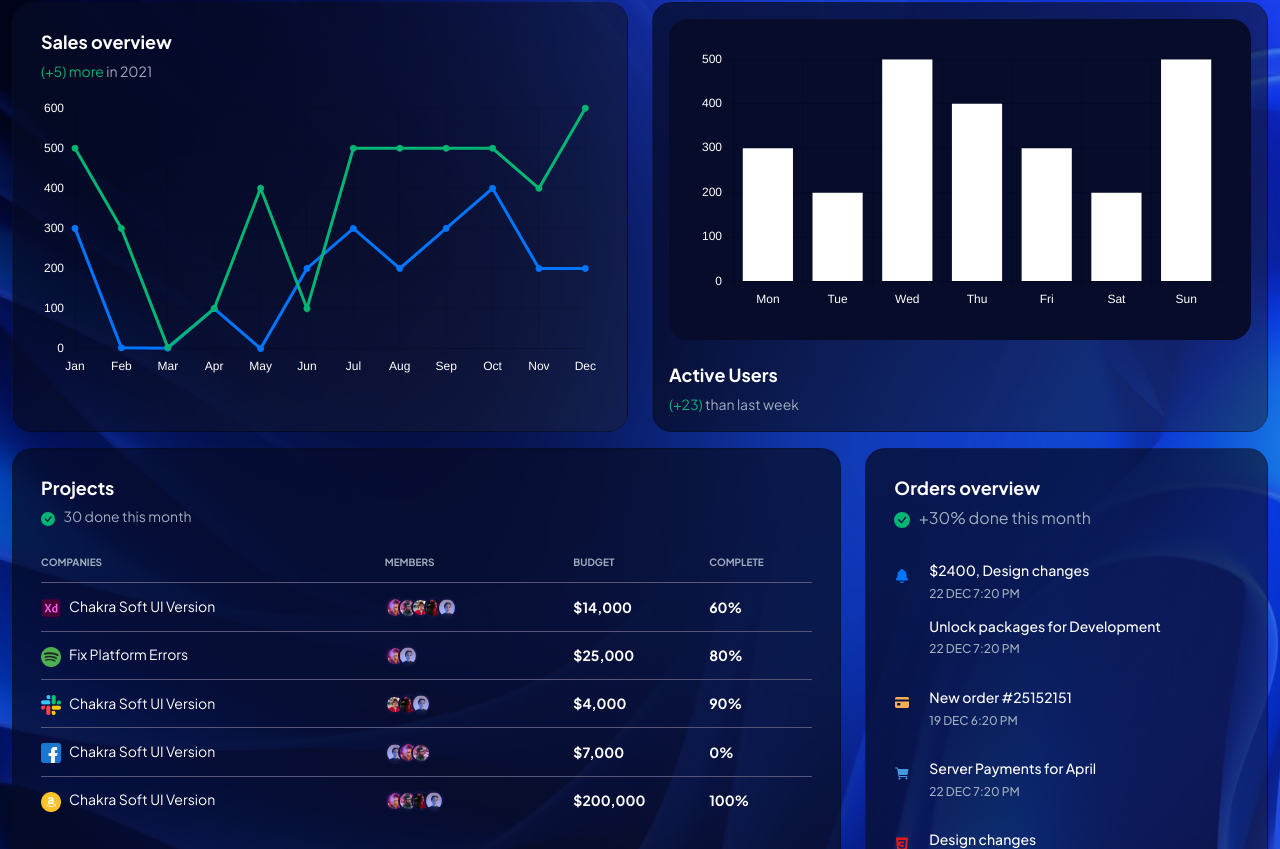
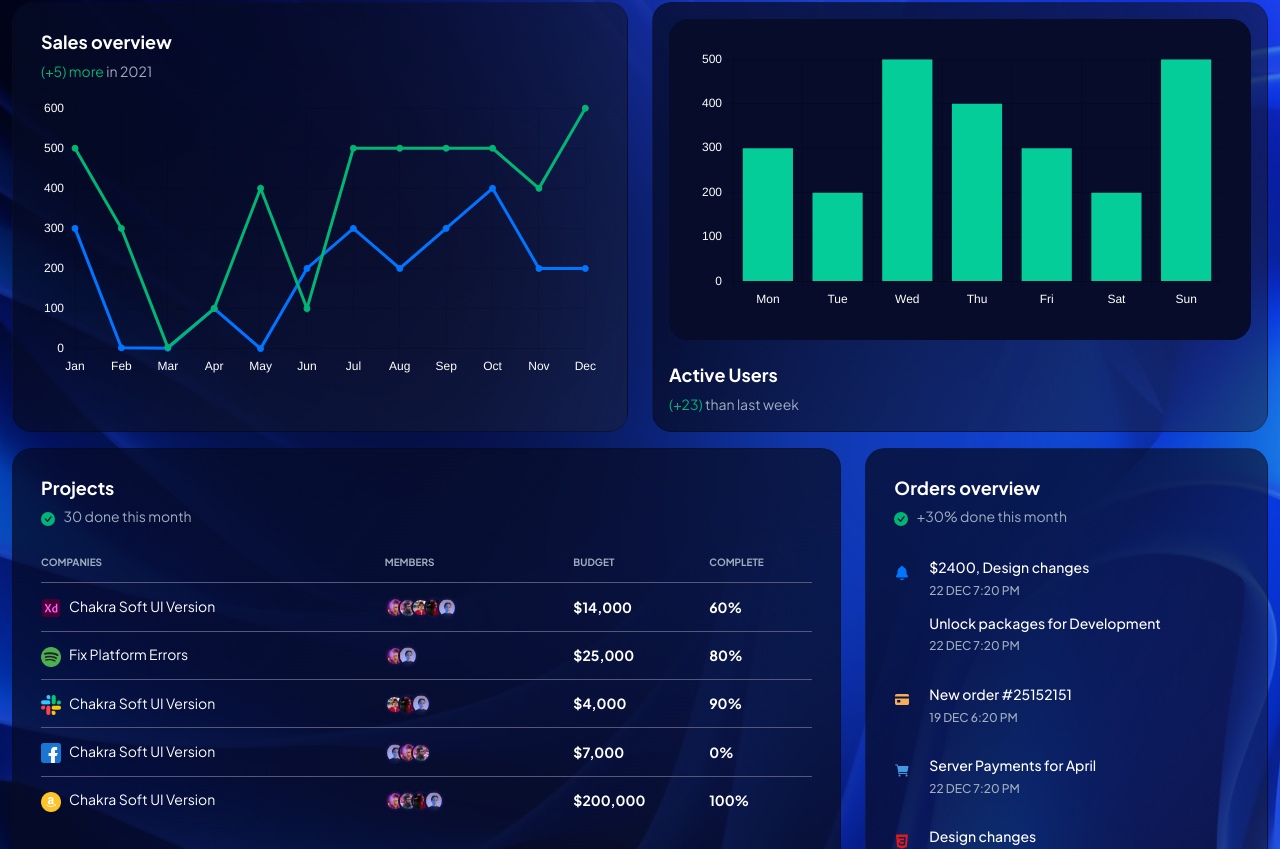
Before and after one commit to andreiwebdev/finance-webapp, a React (Vite) app: page / in a window 1280 px wide. Shown: the part 1362-2211 px from the top of the page. Built offline with nearby package versions, Linux system fonts and the light colour scheme.

Commit message:
Small fixes

```diff
--- a/src/assets/sass/components/_cards.scss
+++ b/src/assets/sass/components/_cards.scss
@@ -250,6 +250,7 @@
     p {
         color: $col-gray;
         margin-bottom: 32px;
+        font-size: 14px;
         svg {
             margin-right: 6px;
         }
--- a/src/components/charts/BarChart.tsx
+++ b/src/components/charts/BarChart.tsx
@@ -47,7 +47,7 @@ const data = {
         {
             data: [300, 200, 500, 400, 300, 200, 500],
             borderColor: "#FFF",
-            backgroundColor: "#fff",
+            backgroundColor: "#05CD99",
         },
     ],
 };
```
Also changed, not shown: src/components/screens/Dashboard.tsx (+1 -6 lines).
